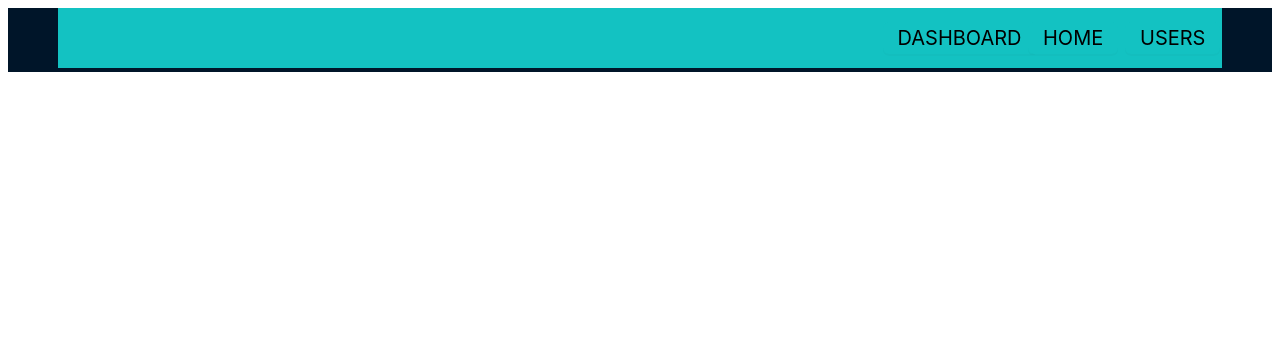
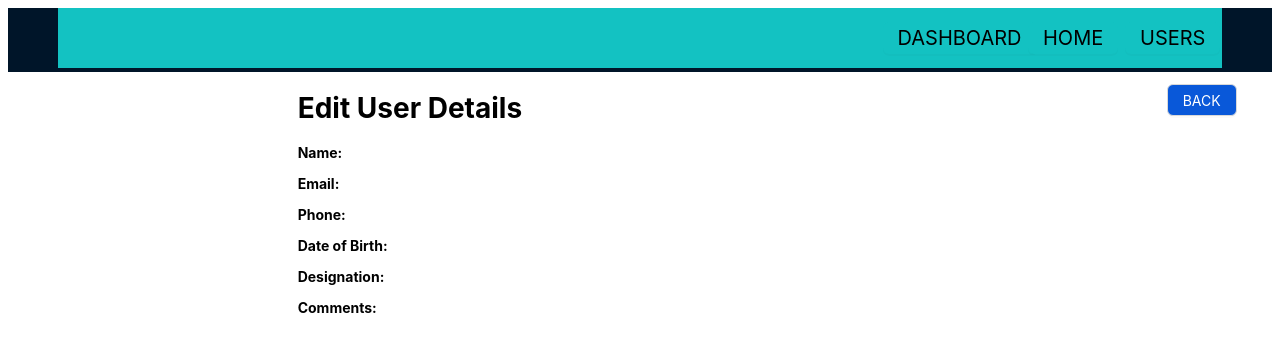
Before and after one commit to saijamiuno/EmployeeData-Nexus, a React (Create React App) app in the folder React/: page /updateUserDetails/1 in a window 1280 px wide. Shown: the top 352 px of the page. Built offline with nearby package versions, Linux system fonts and the light colour scheme; no server answers.

Commit message:
Edit User Added

```diff
--- a/React/src/App.js
+++ b/React/src/App.js
@@ -26,6 +26,7 @@ import UserDetails from "./routes/UserDetails";
 import HomePage from "./HomePage";
 import Dashboard from "./Dashboard";
 import Login from "./Login";
+import EditUser from "./EditUser";
 
 function getItem(label, key, icon, children, type) {
   return {
@@ -74,6 +75,7 @@ const App = () => {
           <Route path="/addUser" element={<Form1 />} />
           <Route path="/usersTable" element={<UsersTable />} />
           <Route path="/getUserDetails/:id" element={<UserDetails />} />
+          <Route path="/updateUserDetails/:id" element={<EditUser />} />
           <Route path="/dashboard" element={<Dashboard />} />
         </Routes>
       </BrowserRouter>
--- /dev/null
+++ b/React/src/EditUser.js
@@ -0,0 +1,79 @@
+import React, { useState, useEffect } from "react";
+import { Col, Row, Button } from "antd";
+import axios from "axios";
+import { useParams } from "react-router-dom";
+import "./App.css";
+
+export default function EditUser(props) {
+  const { id } = useParams();
+  const [user, setUser] = useState({});
+
+  useEffect(() => {}, []);
+
+  const updateUserById = (id, userData) => {
+    return axios
+      .put(`/updateUserDetails/${id}`, userData)
+      .then((response) => response.data)
+      .catch((error) => {
+        console.log(error);
+        return null;
+      });
+  };
+
+  useEffect(() => {
+    axios
+      .get(`/getUserDetails/${id}`)
+      .then((response) => {
+        setUser(response.data);
+      })
+      .catch((error) => {
+        console.log(error);
+      });
+  }, []);
+
+  return (
+    <Col span={24}>
+      <Row>
+        <Col span={22}>
+          <div className="user-details-container">
+            <div className="user-details-card">
+              <div className="card-body">
+                <h1 className="card-title"> Edit User Details</h1>
+                <p>
+                  <strong>Name:</strong> {user.firstName} {user.lastName}
+                </p>
+                <p>
+                  <strong>Email:</strong> {user.email}
+                </p>
+                <p>
+                  <strong>Phone:</strong> {user.phone}
+                </p>
+                <p>
+                  <strong>Date of Birth:</strong> {user.dob}
+                </p>
+                <p>
+                  <strong>Designation:</strong> {user.designation}
+                </p>
+                <p>
+                  <strong>Comments:</strong> {user.comments}
+                </p>
+              </div>
+            </div>
+          </div>
+        </Col>
+        <Col span={2}>
+          <Button
+            style={{
+              backgroundColor: "#0958d9",
+              color: "#fff",
+              marginTop: "12px",
+            }}
+            onClick={() => window.history.back(-1)}
+          >
+            BACK
+          </Button>
+        </Col>
+      </Row>
+    </Col>
+  );
+}
--- a/React/src/UsersTable.js
+++ b/React/src/UsersTable.js
@@ -20,6 +20,10 @@ export default function UsersTable(props) {
     const { data } = await axios.get("/getUserDetails");
     setUsers(data);
     console.log(data, "data");
+  };
+
+  const editUser = async (id) => {
+    window.location.href = window.location.href = `/updateUserDetails/${id}`;
   };
 
   const deleteItem = async (id) => {
@@ -83,35 +87,38 @@ export default function UsersTable(props) {
       width: "60px",
       dataIndex: "_id",
       key: "_id",
-      render: (id) => {
+      render: (_id) => {
         return (
           <Popover
             placement="left"
             trigger="hover"
             content={
               <Row className="popovergrid">
-                {/* <Col span={24} style={{ width: "10px" }}>
-                  <Button className="popoveroptions">
-                    <span className="invoice-download">
-                      <Link to={"/soDetails" + "/" + id}>
-                        <ProfileOutlined className="mddelete" /> Details
-                      </Link>
-                    </span>
-                  </Button>
-                </Col> */}
                 <Col span={24}>
                   <Button className="popoveroptions">
                     <Popconfirm
                       title="Are you sure？"
                       okText="Yes"
                       cancelText="No"
-                      onConfirm={() => deleteItem(id)}
+                      onConfirm={() => deleteItem(_id)}
                       showArrow={true}
                     >
                       <span>
                         <DeleteOutlined className="mddelete" /> Delete
                       </span>
                     </Popconfirm>
+                  </Button>
+                </Col>
+                <Col span={24}>
+                  <Button
+                    onClick={() => {
+                      editUser(_id);
+                    }}
+                    className="popoveroptions"
+                  >
+                    <span>
+                      <DeleteOutlined className="mddelete" /> Edit
+                    </span>
                   </Button>
                 </Col>
               </Row>
```
